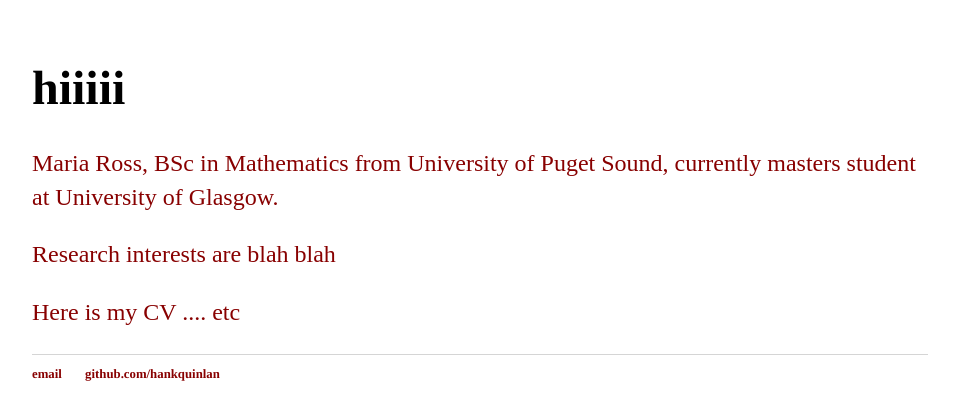
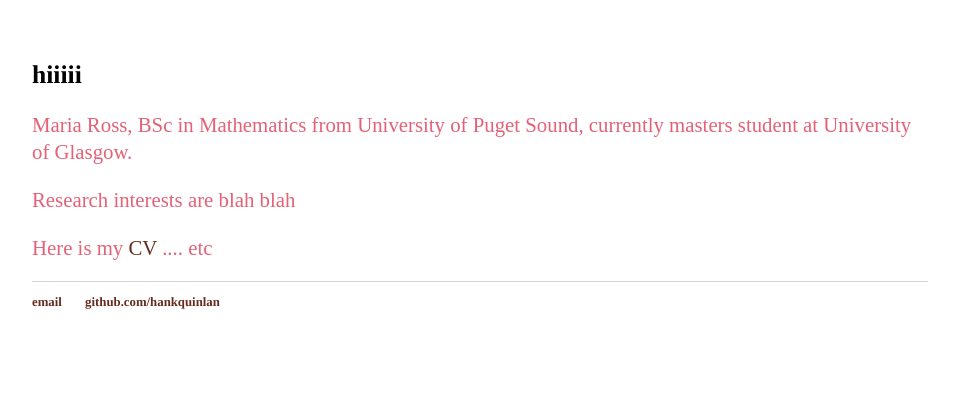
Before and after one commit to mariarross/mariarross.github.io, a Jekyll site: the page built from index.html, in a window 1280 px wide. Shown: the top 420 px of the page, without its empty margins (160-1119 px from the left). Built offline with Jekyll 4.4.1, drawn with Linux system fonts in a browser that asks for light colours.

Commit message:
Update main.css

```diff
--- a/css/main.css
+++ b/css/main.css
@@ -14,19 +14,19 @@
 }
 a {
     text-decoration: none;
-    color: #800;
+    color: #652C20;
 }
 a:hover {
     text-decoration: underline;
 }
 h1 {
-    font-size: 3em;
+    font-size: 1.6em;
     font-family:'Times', 'Times', 'Serif';
 }
 p {
-    font-size: 1.5em;
-    line-height: 1.4em;
-    color: #800;
+    font-size: 1.3em;
+    line-height: 1.3em;
+    color: #E46177;
 }
 footer {
     border-top: 1px solid #d5d5d5;
@@ -35,7 +35,7 @@
 
 ul.posts {
     margin: 20px auto 40px;
-    font-size: 1.5em;
+    font-size: 1.3em;
 }
 
 ul.posts li {
```
